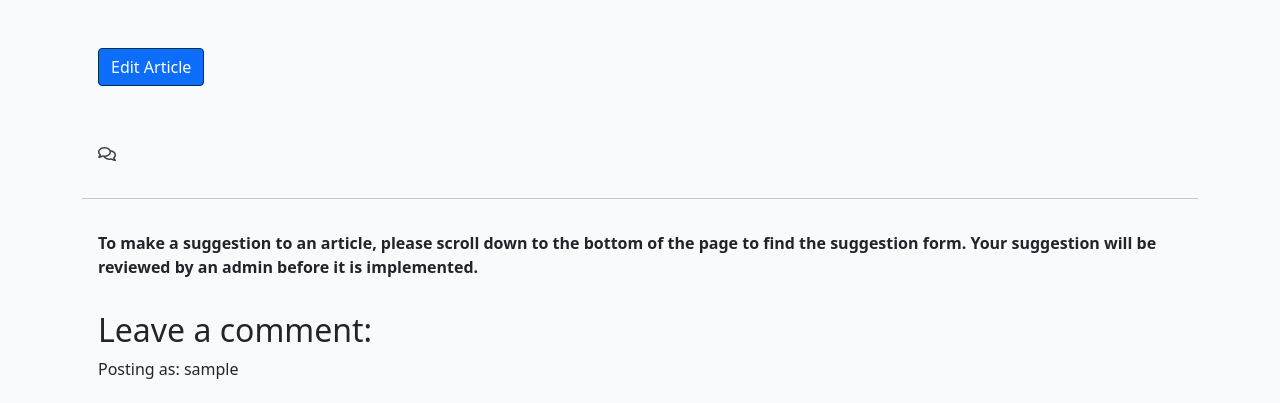
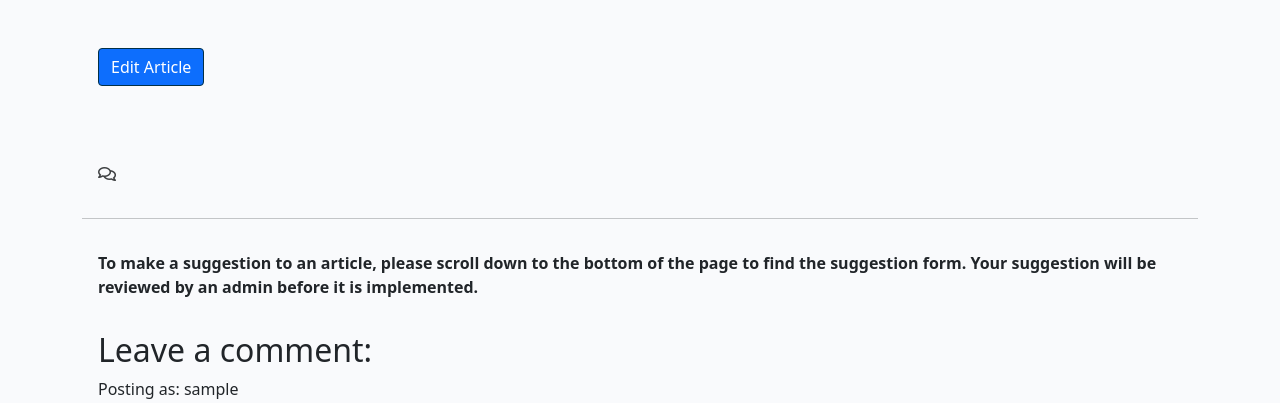
Before and after one commit to Zealous242/love-bouldering-2, a Django app: template article/templates/article/post_detail.html in a window 1280 px wide. Shown: the part 364-767 px from the top of the page. Run offline with Django 4.2, Linux system fonts and the light colour scheme; the template is opened without the code that fills it: values that come from a table or form of the project are taken from there, others are empty; the visitor is signed in with stand-in values (Sample User, id 1); some libraries are stand-ins or nearby versions.

Commit message:
In post_detail.html change p tags for post content to div tags

```diff
--- a/article/templates/article/post_detail.html
+++ b/article/templates/article/post_detail.html
@@ -35,13 +35,13 @@
 
             <div class="card-body">
                 {% if user.is_superuser %}
-                <a href="{% url 'post_edit' post.slug %}" class="btn btn-primary" style="border-color: #023047;">Edit Article</a>
+                <a href="{% url 'post_edit' post.slug %}" class="btn btn-primary" style="border-color: #023047; margin-bottom: 20px;">Edit Article</a>
                 {% endif %}
                 <!-- The post content goes inside the card-text. -->
                 <!-- Use the | safe filter inside the template tags -->
-                <p class="card-text">
+                <div class="card-text">
                     {{ post.content | safe }}
-                </p>
+                </div>
             </div>
         </div>
     </div>
```
